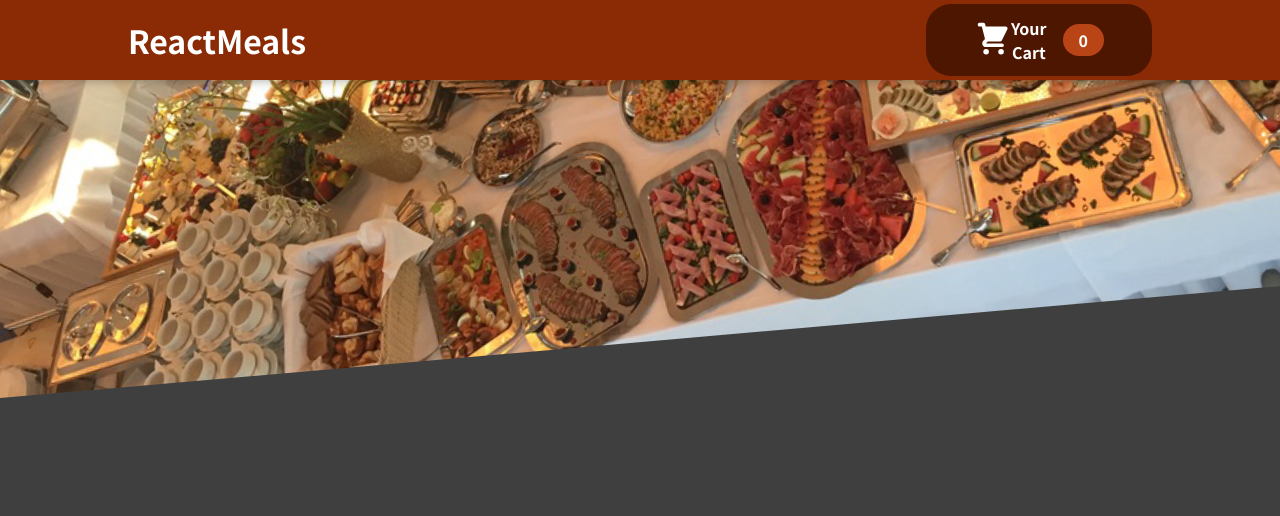
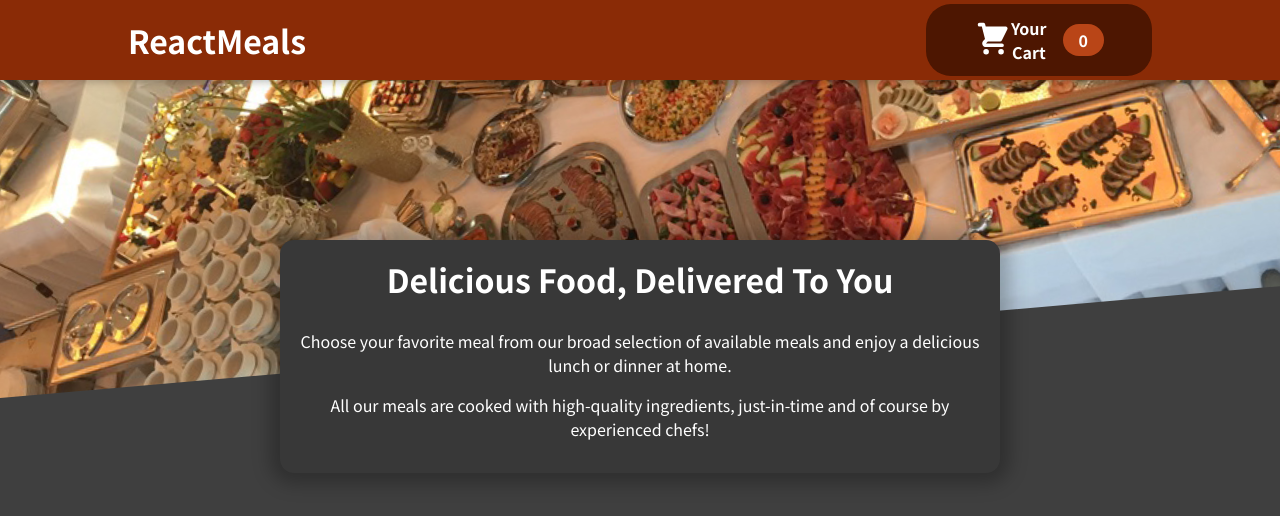
Before and after one commit to jeffMullen/react-food-order-app, a React (Create React App) app: page / in a window 1280 px wide. Shown: the top 516 px of the page. Built offline with nearby package versions, Linux system fonts and the light colour scheme.

Commit message:
creating MealsSummary to describe site

```diff
--- a/src/App.js
+++ b/src/App.js
@@ -1,11 +1,13 @@
 import React from "react";
 
 import Header from "./components/Header/Header";
+import MealsSummary from "./components/MealsSummary/MealsSummary";
 
 function App() {
   return (
     <>
       <Header />
+      <MealsSummary />
     </>
   );
 }
--- /dev/null
+++ b/src/components/MealsSummary/MealsSummary.js
@@ -0,0 +1,19 @@
+import classes from './MealsSummary.module.css';
+
+const MealsSummary = () => {
+  return (
+    <section className={classes.summary}>
+      <h2>Delicious Food, Delivered To You</h2>
+      <p>
+        Choose your favorite meal from our broad selection of available meals
+        and enjoy a delicious lunch or dinner at home.
+      </p>
+      <p>
+        All our meals are cooked with high-quality ingredients, just-in-time and
+        of course by experienced chefs!
+      </p>
+    </section>
+  );
+};
+
+export default MealsSummary;
--- /dev/null
+++ b/src/components/MealsSummary/MealsSummary.module.css
@@ -0,0 +1,18 @@
+.summary {
+  text-align: center;
+  max-width: 45rem;
+  width: 90%;
+  margin: auto;
+  margin-top: -10rem;
+  position: relative;
+  background-color: #383838;
+  color: white;
+  border-radius: 14px;
+  padding: 1rem;
+  box-shadow: 0 1px 18px 10px rgba(0, 0, 0, 0.25);
+}
+
+.summary h2 {
+  font-size: 2rem;
+  margin-top: 0;
+}
```
Also changed, not shown: 1 other file (tests, documents, lock files or other folders).
